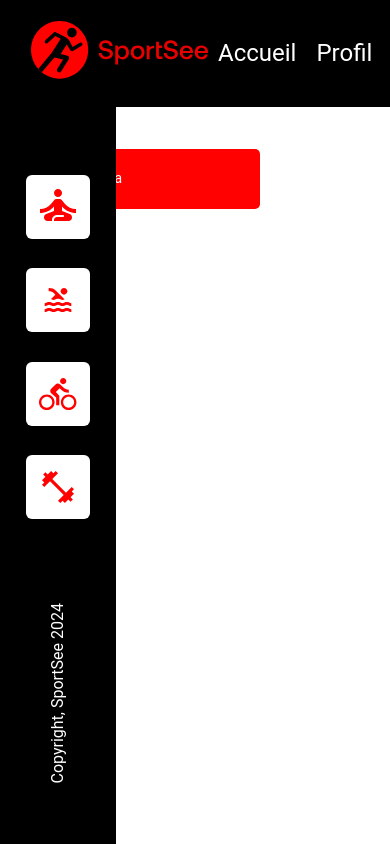
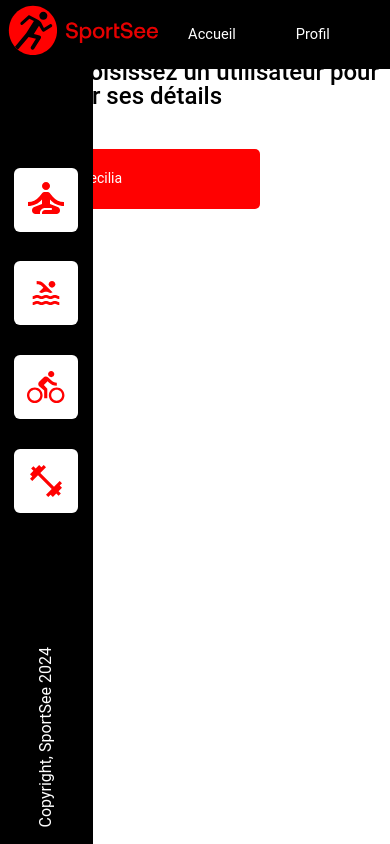
Before and after one commit to ssidikov/SportSee, a React (Create React App) app: page / in a window 390 px wide. Built offline with nearby package versions, Linux system fonts and the light colour scheme.

Commit message:
Refactor Header and Sidebar styles for improved responsiveness; adjust DailyActivityChart domain

```diff
--- a/src/components/DailyActivityChart/DailyActivityChart.sass
+++ b/src/components/DailyActivityChart/DailyActivityChart.sass
@@ -27,6 +27,7 @@
 
     &__legend
         color: #000000
+        margin-right: 25px
 
     &__error
         color: #E60000
--- a/src/components/DailyActivityChart/index.jsx
+++ b/src/components/DailyActivityChart/index.jsx
@@ -45,8 +45,7 @@ function DailyActivityChart() {
               orientation='right'
               axisLine={false}
               tickLine={false}
-              tickFormatter={(value) => `${Math.round(value)}`}
-              domain={['dataMin - 1', 'dataMax + 1']}
+              domain={['dataMin - 1', 'dataMax + 2']}
             />
             <YAxis
               hide={true}
--- a/src/components/Header/Header.sass
+++ b/src/components/Header/Header.sass
@@ -2,32 +2,40 @@
 
 .header
   display: flex
-  flex-direction: row
   justify-content: space-between
   align-items: center
   background-color: $black
-  padding: 20px 30px
+  // padding: 20px 30px
+  padding: 1.389vw 2.083vw
   position: fixed
   top: 0
   width: 100%
-  z-index: 1
+  z-index: 1000
 
   &__logo
+    .header__logo-image
+      max-width: 150px
+      height: auto
 
   &__nav
-    width: 100%
-    color: $white
-    font-size: $font-size-lg
+    flex-grow: 1
+
     &-list
       display: flex
-      justify-content: space-around
+      justify-content: space-evenly
       align-items: center
       list-style: none
-      width: 100%
-      &-link
-        color: $white
-        text-decoration: none
-        padding: 10px
-        transition: color $transition-duration
-        &:hover
-          color: $primary-color
+
+    &-item
+      margin: 0 15px
+
+    &-link
+      color: $white
+      text-decoration: none
+      padding: 10px 15px
+      font-size: clamp(0.875rem, 0.6964rem + 0.8929vw, 1.5rem)
+      transition: color $transition-duration, background-color $transition-duration
+
+      &:hover,
+      &--active
+        color: $primary-color
--- a/src/components/Header/index.jsx
+++ b/src/components/Header/index.jsx
@@ -7,29 +7,29 @@ function Header() {
   return (
     <header className='header'>
       <div className='header__logo'>
-        <NavLink to='/'>
-          <img src={Logo} alt='Logo>' />
+        <NavLink to='/' aria-label='Homepage'>
+          <img src={Logo} alt='SportSee logo' className='header__logo-image' />
         </NavLink>
       </div>
       <nav className='header__nav'>
         <ul className='header__nav-list'>
-          <li>
-            <NavLink to='/' className='header__nav-list-link'>
+          <li className='header__nav-item'>
+            <NavLink to='/' className='header__nav-link'>
               Accueil
             </NavLink>
           </li>
-          <li>
-            <NavLink to='/profile' className='header__nav-list-link'>
+          <li className='header__nav-item'>
+            <NavLink to='/profile' className='header__nav-link'>
               Profil
             </NavLink>
           </li>
-          <li>
-            <NavLink to='/settings' className='header__nav-list-link'>
+          <li className='header__nav-item'>
+            <NavLink to='/settings' className='header__nav-link'>
               Réglage
             </NavLink>
           </li>
-          <li>
-            <NavLink to='/community' className='header__nav-list-link'>
+          <li className='header__nav-item'>
+            <NavLink to='/community' className='header__nav-link'>
               Communauté
             </NavLink>
           </li>
--- a/src/components/Sidebar/Sidebar.sass
+++ b/src/components/Sidebar/Sidebar.sass
@@ -9,7 +9,8 @@
   height: 100vh
   // width: 117px
   background-color: $black
-  padding: 100px 16px 60px
+  // padding: 100px 16px 60px
+  padding: 11vw 1.111vw 4.167vw
   // z-index: -1
   position: fixed
   overflow: hidden
```
